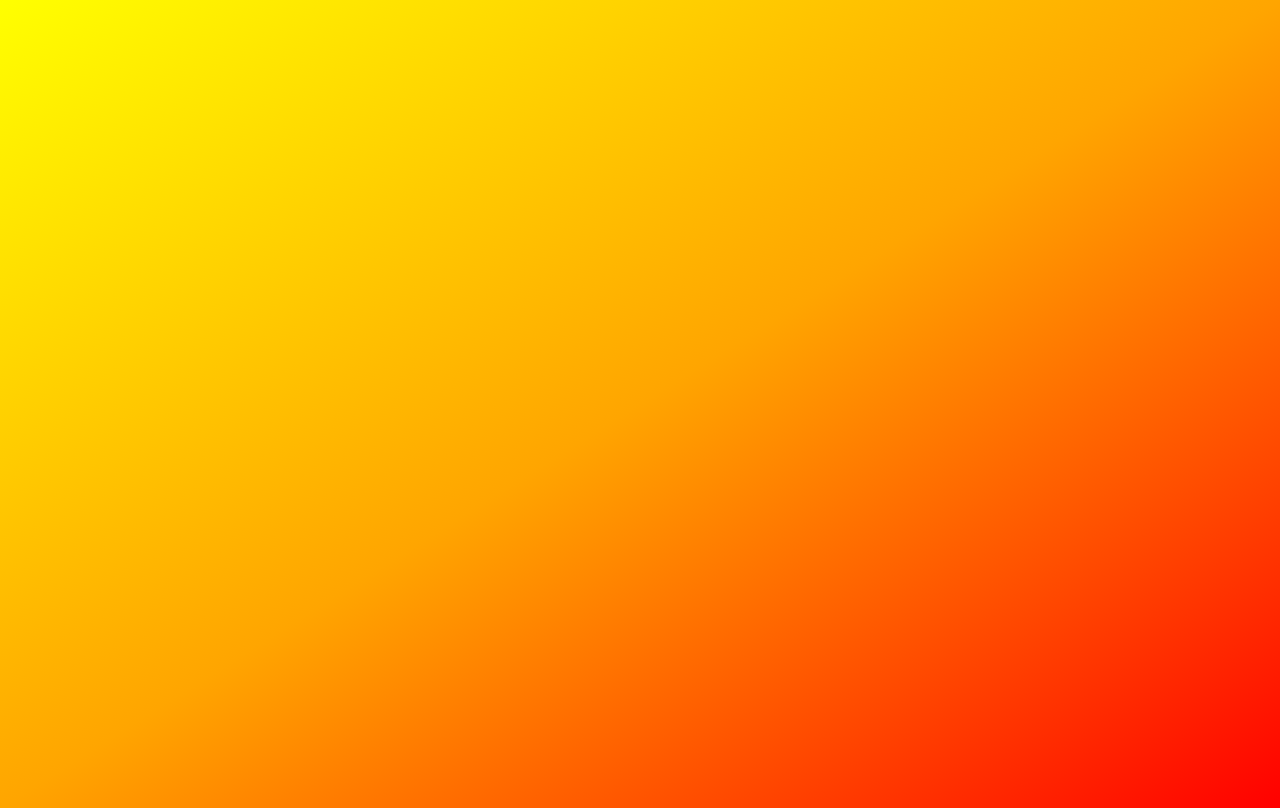
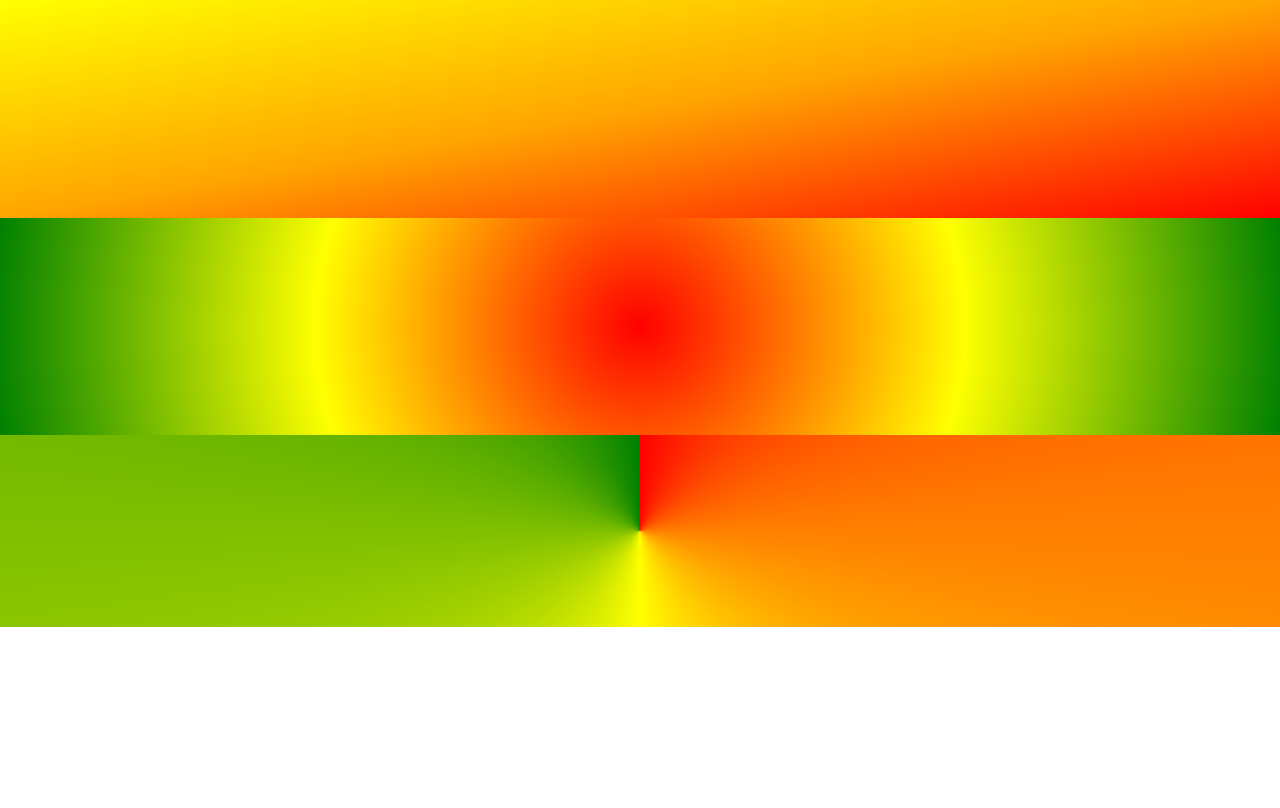
Before and after one commit to Roy123132123/Gradient, a plain HTML site: page index.html in a window 1280 px wide. Drawn offline with Linux system fonts and the light colour scheme.

Commit message:
Rewrite
Rewrite

```diff
--- a/index.html
+++ b/index.html
@@ -13,5 +13,14 @@
         <link rel="stylesheet" href="style.css">
     </head>
     <body>
+        <div class="Linear">
+
+        </div>
+        <div class="Radial">
+
+        </div>
+        <div class="Conic">
+
+        </div>
     </body>
 </html>
--- a/style.css
+++ b/style.css
@@ -1,8 +1,31 @@
 body{
-    width: 99vw;
-    height: 99vh;
+    margin: 0%;
+    padding: 0%;
+    height: 100vh;
+    width: 100vw;
+}
+
+
+.Linear{
+
     background-image: linear-gradient(to top left, red , orange,yellow);
     background-repeat: no-repeat;
     background-size: contain;
-    background-size: 100% 100%;
+    height: 17vw;
+    width: 100vw;
 }
+.Radial{
+    background-image: radial-gradient(circle, red, yellow, green);
+    background-repeat: no-repeat;
+    background-size: contain;
+    height: 17vw;
+    width: 100vw;
+
+}
+.Conic{
+    background-image: conic-gradient(red, yellow, green);
+    background-repeat: no-repeat;
+    background-size: contain;
+    height: 15vw;
+    width: 100vw;
+}
```
